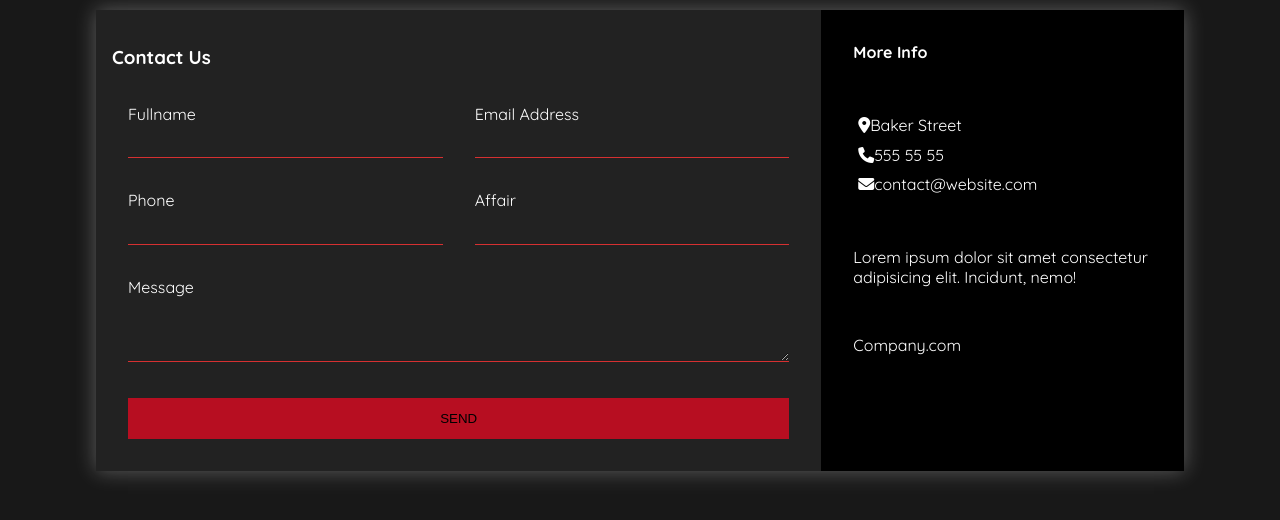
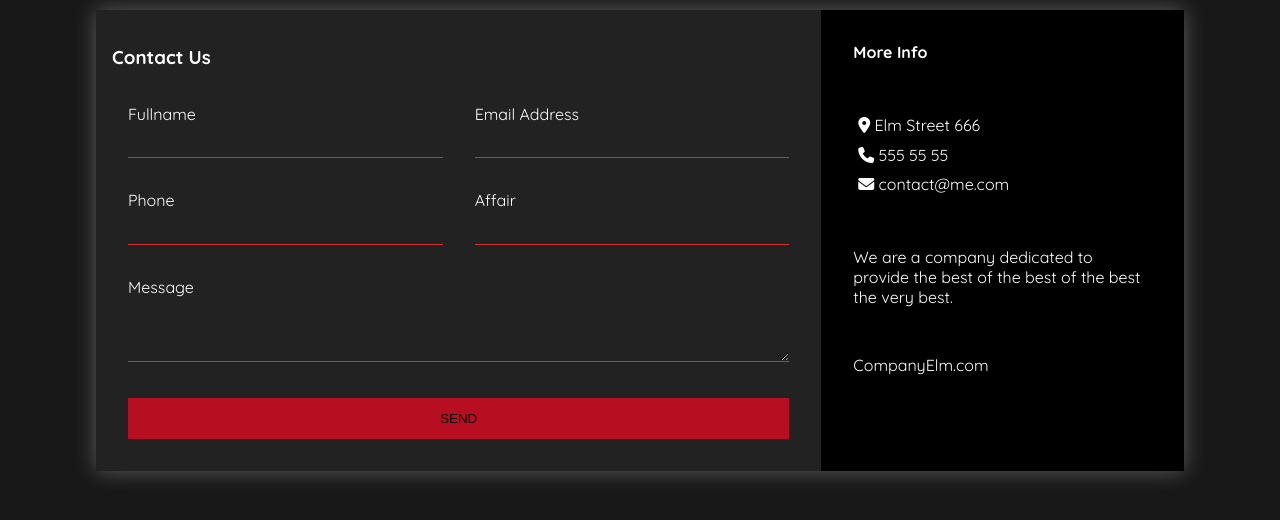
Before and after one commit to Gudaraz/form, a plain HTML site: page index.html in a window 1280 px wide. Shown: the part 146-666 px from the top of the page. Drawn offline with nearby package versions, Linux system fonts and the light colour scheme.

Commit message:
adding pic form

```diff
--- a/index.html
+++ b/index.html
@@ -50,12 +50,12 @@ href="https://cdnjs.cloudflare.com/ajax/libs/animate.css/4.1.1/animate.min.css"
             <div class="contact-info">
                 <h4>More Info</h4>
                 <ul>
-                    <li><i class="fa-solid fa-location-dot"></i>Baker Street</li>
-                    <li><i class="fa-solid fa-phone"></i></i>555 55 55</li>
-                    <li><i class="fa-solid fa-envelope"></i></i>contact@website.com</li>
+                    <li><i class="fa-solid fa-location-dot"></i>  Elm Street 666</li>
+                    <li><i class="fa-solid fa-phone"></i></i>  555 55 55</li>
+                    <li><i class="fa-solid fa-envelope"></i></i>  contact@me.com</li>
                 </ul>
-                <p>Lorem ipsum dolor sit amet consectetur adipisicing elit. Incidunt, nemo!</p>
-                <p>Company.com</p>
+                <p>We are a company dedicated to provide the best of the best of the best the very best.</p>
+                <p>CompanyElm.com</p>
             </div>
         </div>
     </div>
```
Also changed, not shown: form.png (added).
